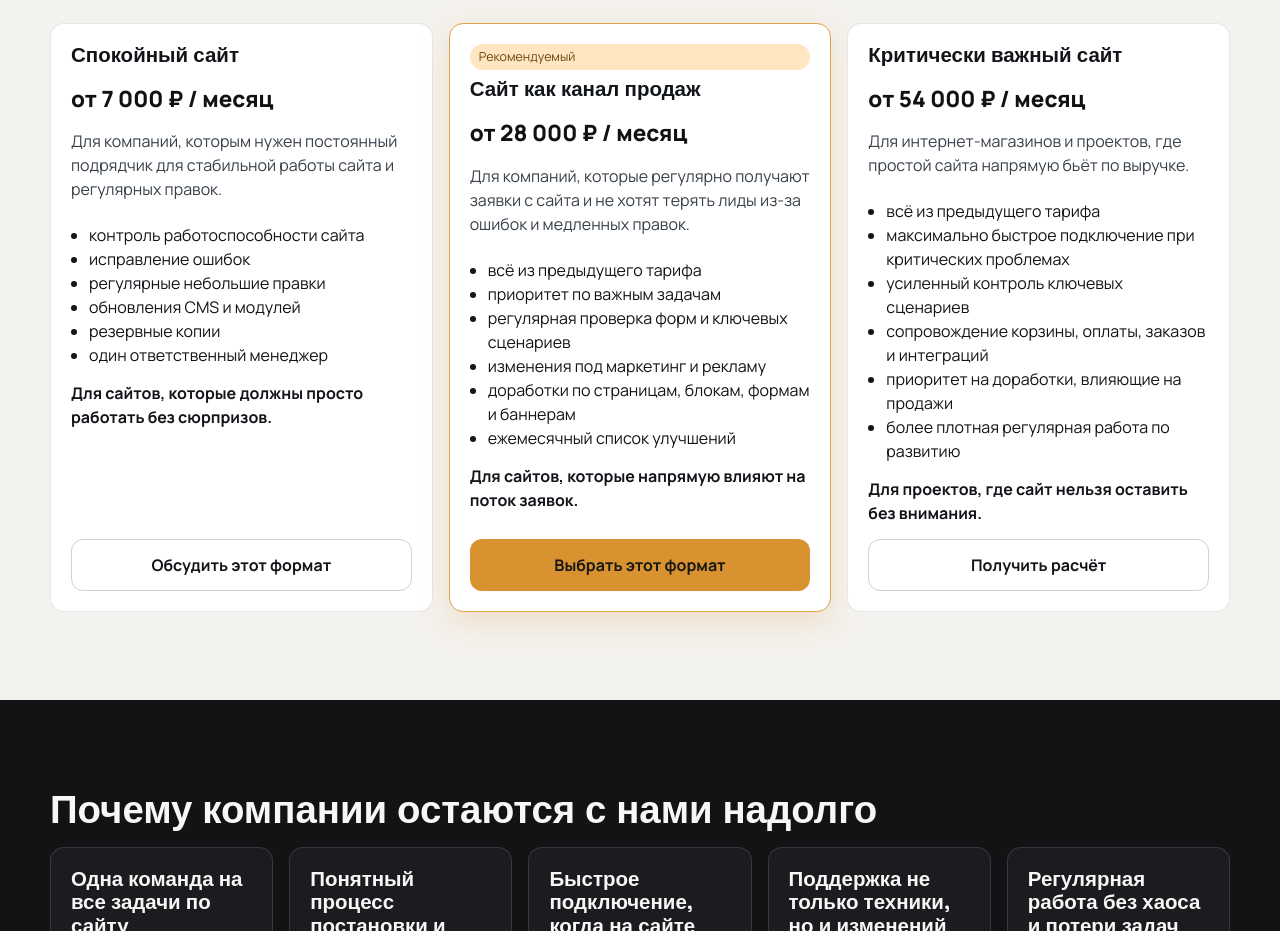
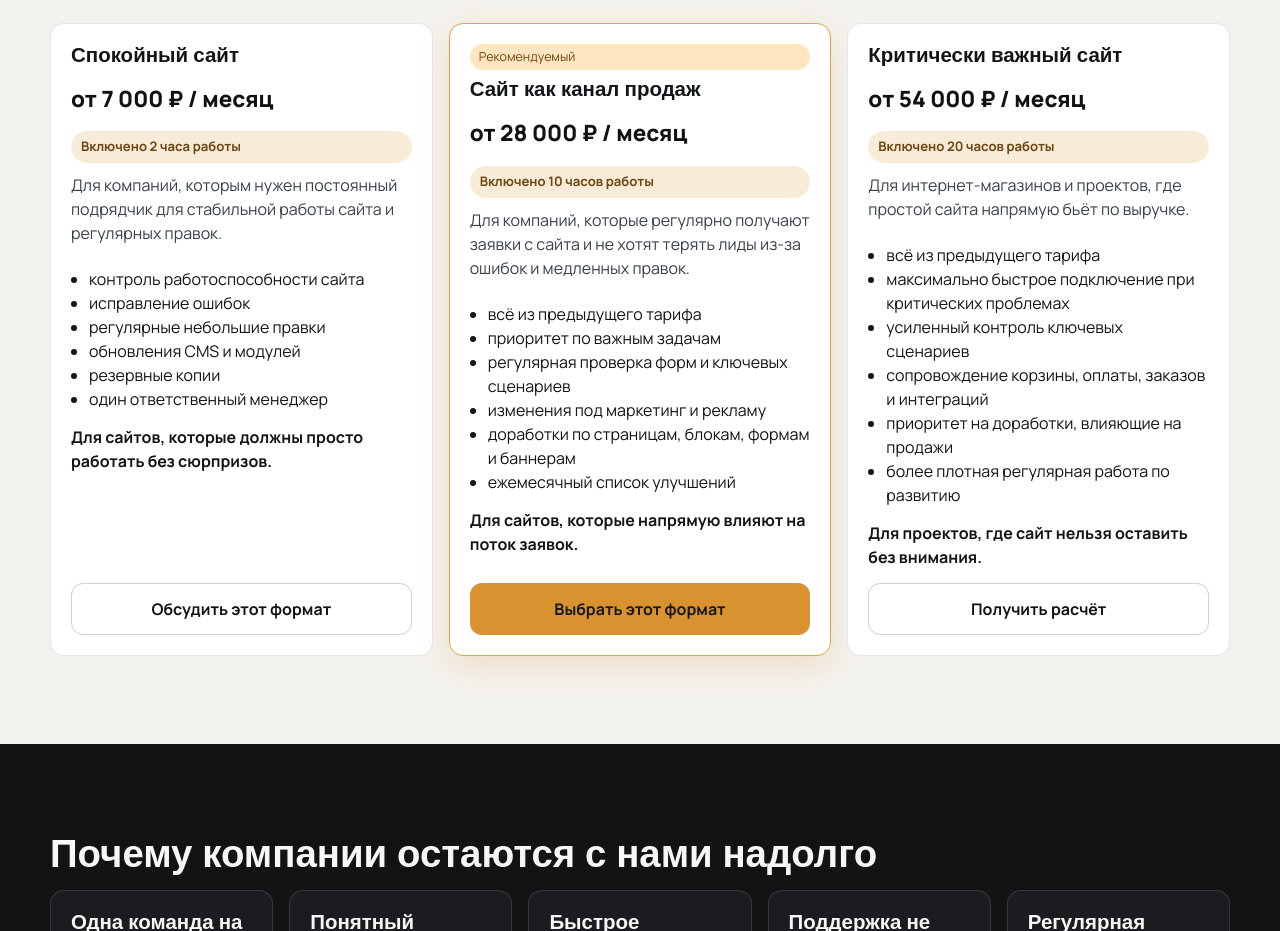
Before and after one commit to StanislavKlodt/Addu, a plain HTML site: page index.html in a window 1280 px wide. Shown: the part 6680-7611 px from the top of the page. Drawn offline with Linux system fonts and the light colour scheme.

Commit message:
Add included-hours badges to pricing cards

```diff
--- a/index.html
+++ b/index.html
@@ -346,6 +346,7 @@
           <article class="price-card">
             <h3>Спокойный сайт</h3>
             <p class="price">от 7 000 ₽ / месяц</p>
+            <p class="badge-hours">Включено 2 часа работы</p>
             <p class="who">Для компаний, которым нужен постоянный подрядчик для стабильной работы сайта и регулярных правок.</p>
             <ul><li>контроль работоспособности сайта</li><li>исправление ошибок</li><li>регулярные небольшие правки</li><li>обновления CMS и модулей</li><li>резервные копии</li><li>один ответственный менеджер</li></ul>
             <p class="accent-line">Для сайтов, которые должны просто работать без сюрпризов.</p>
@@ -355,6 +356,7 @@
             <p class="badge">Рекомендуемый</p>
             <h3>Сайт как канал продаж</h3>
             <p class="price">от 28 000 ₽ / месяц</p>
+            <p class="badge-hours">Включено 10 часов работы</p>
             <p class="who">Для компаний, которые регулярно получают заявки с сайта и не хотят терять лиды из-за ошибок и медленных правок.</p>
             <ul><li>всё из предыдущего тарифа</li><li>приоритет по важным задачам</li><li>регулярная проверка форм и ключевых сценариев</li><li>изменения под маркетинг и рекламу</li><li>доработки по страницам, блокам, формам и баннерам</li><li>ежемесячный список улучшений</li></ul>
             <p class="accent-line">Для сайтов, которые напрямую влияют на поток заявок.</p>
@@ -363,6 +365,7 @@
           <article class="price-card">
             <h3>Критически важный сайт</h3>
             <p class="price">от 54 000 ₽ / месяц</p>
+            <p class="badge-hours">Включено 20 часов работы</p>
             <p class="who">Для интернет-магазинов и проектов, где простой сайта напрямую бьёт по выручке.</p>
             <ul><li>всё из предыдущего тарифа</li><li>максимально быстрое подключение при критических проблемах</li><li>усиленный контроль ключевых сценариев</li><li>сопровождение корзины, оплаты, заказов и интеграций</li><li>приоритет на доработки, влияющие на продажи</li><li>более плотная регулярная работа по развитию</li></ul>
             <p class="accent-line">Для проектов, где сайт нельзя оставить без внимания.</p>
--- a/styles.css
+++ b/styles.css
@@ -527,6 +527,17 @@ details ul { margin: 14px 0 0; padding-left: 18px; }
   margin-bottom: 8px;
 }
 
+.badge-hours {
+  display: inline-block;
+  margin: 2px 0 10px;
+  padding: 6px 10px;
+  border-radius: 999px;
+  font-size: .82rem;
+  font-weight: 700;
+  background: #f8ecd9;
+  color: #6d4610;
+}
+
 .metrics {
   margin-top: 22px;
   display: grid;
```
